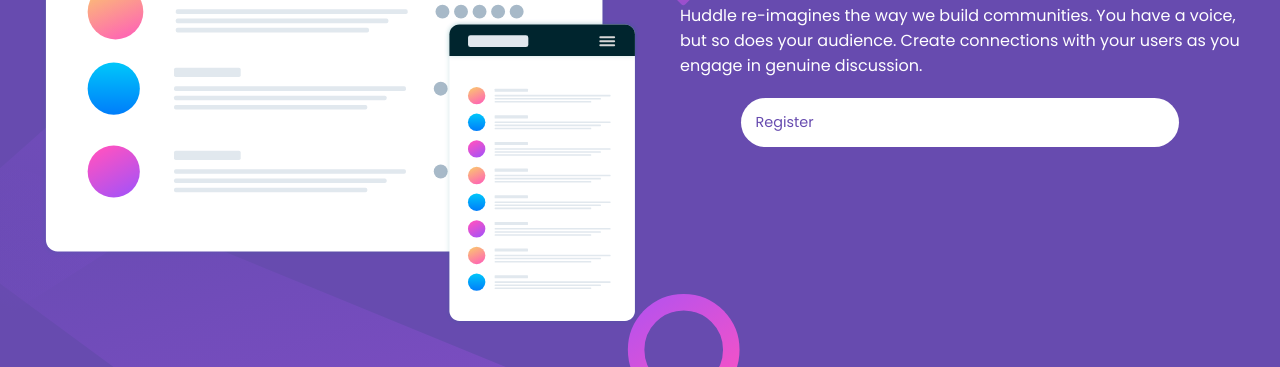
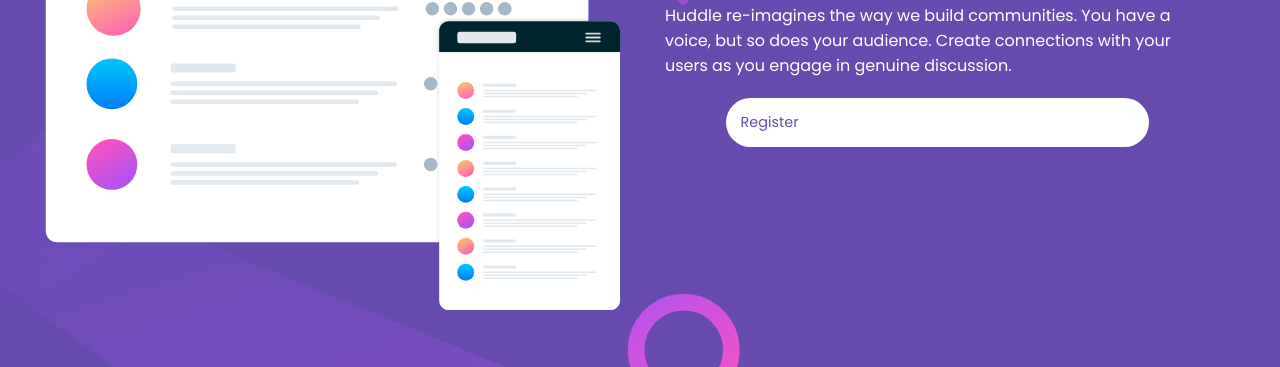
Before and after one commit to joehaddad1000/Huddle-landing-page-with-a-single-introductory-section, a plain HTML site: page index.html in a window 1280 px wide. Shown: the part 197-564 px from the top of the page. Drawn offline with nearby package versions, Linux system fonts and the light colour scheme.

Commit message:
added max width

```diff
--- a/queries.css
+++ b/queries.css
@@ -10,6 +10,7 @@
     grid-template-rows: 1fr;
     grid-column-gap: 0px;
     grid-row-gap: 0px;
+    max-width: 1170px;
   }
 
   .image {
@@ -21,10 +22,6 @@
     text-align: left;
     margin-left: 2.5rem;
   }
-.texts a {
-  display: flex;
-  text-align: center;
-}
 
 
   footer .icons {
```
